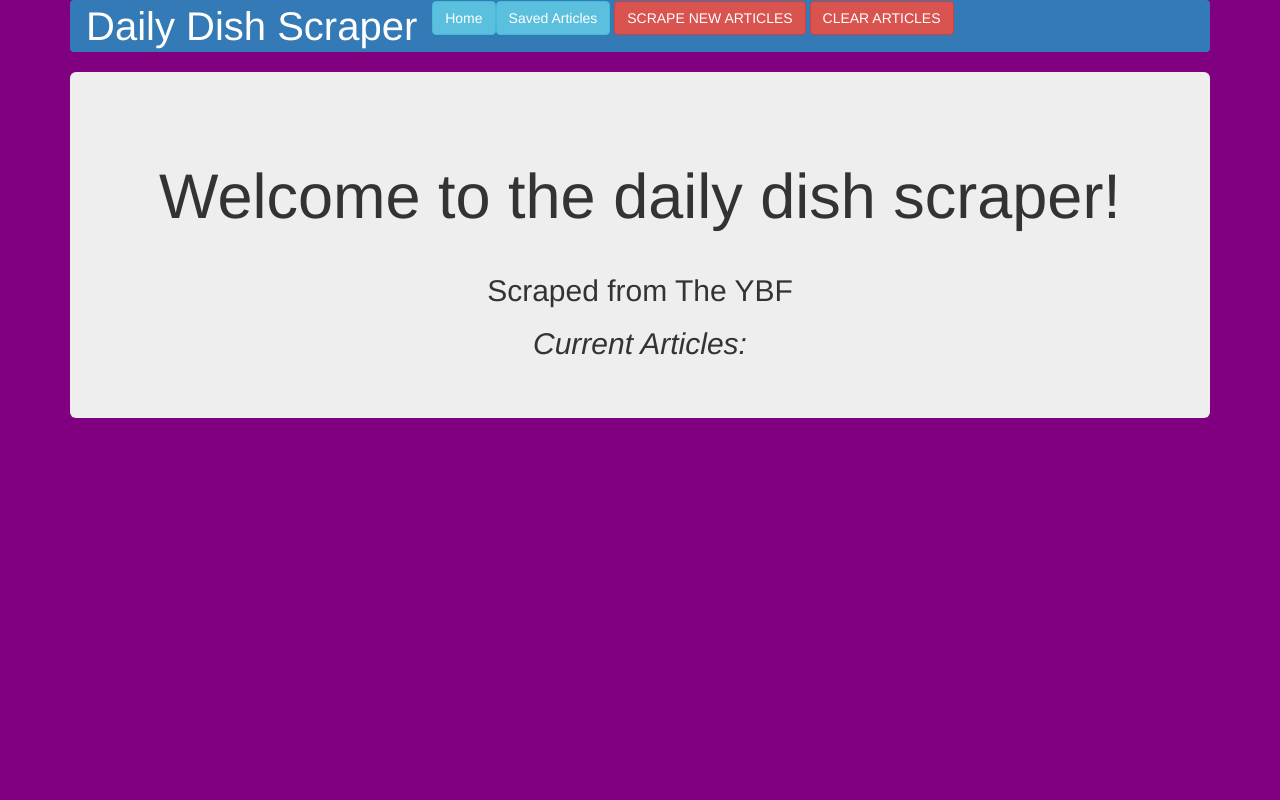
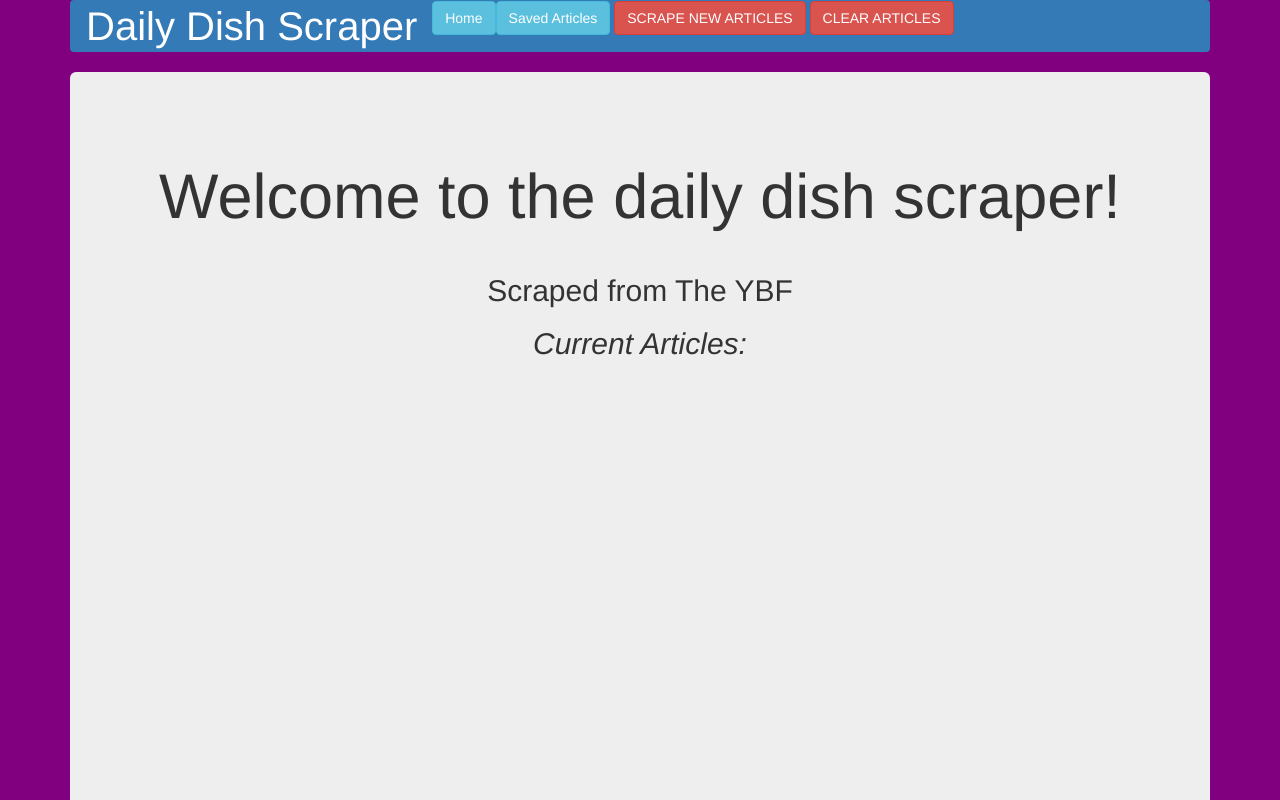
Before and after one commit to jemallbrown/ScrapeIt, a website: page public/index.html in a window 1280 px wide. Shown: the top 800 px of the page. Drawn offline with nearby package versions, Linux system fonts and the light colour scheme; files that its build step writes are made by us from their sources; no server answers.

Commit message:
adding more updates

```diff
--- a/public/assets/style.css
+++ b/public/assets/style.css
@@ -12,12 +12,12 @@ body { background-color: purple }
   margin-right: auto;
   padding-top: 5%;
 }
-/* #articles {
+#articles {
   display: inline-block;
   overflow: auto;
   width: 60%;
   height: 700px;
-} */
+}
 #notes {
   float: right;
   width: 30%;
```
